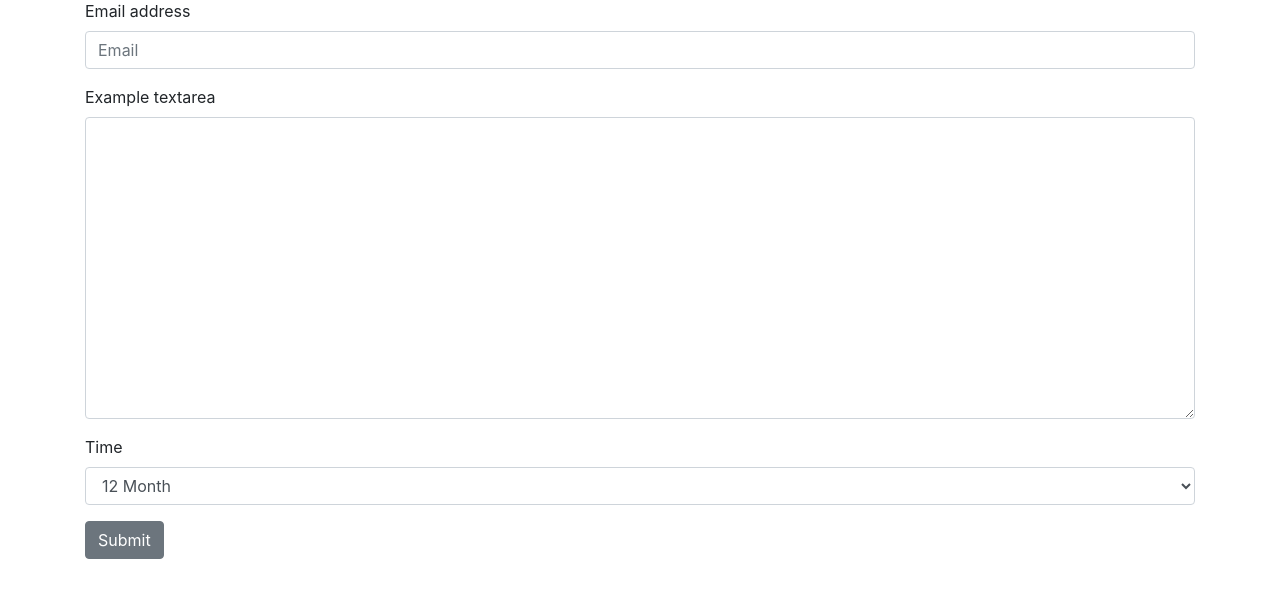
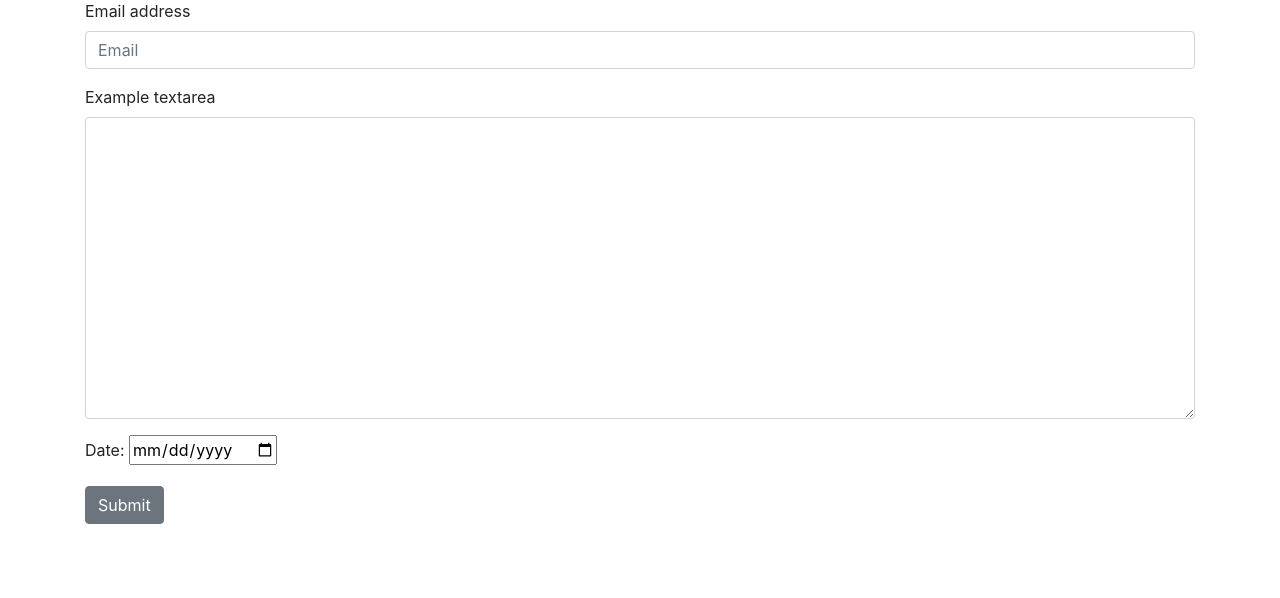
Before and after one commit to savagecarol/mailsByDjango, a Django app: page / in a window 1280 px wide. Shown: the part 99-697 px from the top of the page. Run offline with Django 3.2, Linux system fonts and the light colour scheme; some libraries are stand-ins or nearby versions.

Commit message:
front end complete

```diff
--- a/web/settings.py
+++ b/web/settings.py
@@ -114,7 +114,6 @@ USE_TZ = True
 
 STATIC_URL = '/static/'
 
-
 # import getpass
 # passwd=getpass.getpass()
 # EMAIL_BACKEND="django.core.mail.backends.smtp.EmailBackend"
--- a/website/templates/website/index.html
+++ b/website/templates/website/index.html
@@ -28,35 +28,10 @@
     <textarea class="form-control" id="exampleFormControlTextarea1" rows="12"></textarea>
   </div>
 
-
  <div class="form-group">
-      <label for="inputState">Time</label>
-      <select id="inputState" class="form-control">
-             <option selected>1 Day</option>
-        <option selected>2 Day</option>
-        <option selected>3 Day</option>
-        <option selected>1 Month</option>
-        <option selected>2 Month</option>
-        <option selected>3 Month</option>
-        <option selected>4 Month</option>
-        <option selected>5 Month</option>
-        <option selected>6 Month</option>
-        <option selected>7 Month</option>
-        <option selected>8 Month</option>
-        <option selected>9 Month</option>
-
-          <option selected>10 Month</option>
-        <option selected>11 Month</option>
-        <option selected>12 Month</option>
-
-        <option>1 Year</option>
-        <option>2 Year</option>
-        <option>3 Year</option>
-      </select>
-    </div>
-
-
-
+        <label for="birthday">Date:</label>
+  <input type="date" id="birthday" name="birthday">
+ </div>
     <button type="submit" class="btn btn-secondary">Submit</button>
 </form>
     <!-- Optional JavaScript -->
```
Also changed, not shown: website/views.py (+12 -2 lines), db.sqlite3.
